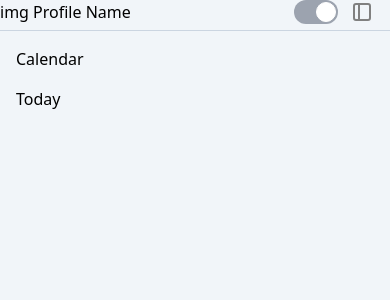
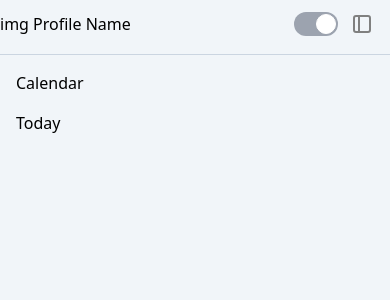
Before and after one commit to Astilion/ToDoApp, a React (Vite) app: page / in a window 390 px wide. Shown: the top 300 px of the page. Built offline with nearby package versions, Linux system fonts and the light colour scheme; no server answers; the database is empty.

Commit message:
added open & closing logic

```diff
--- a/src/components/ui/Navigation/SideNav.tsx
+++ b/src/components/ui/Navigation/SideNav.tsx
@@ -8,33 +8,44 @@ interface SideNavProps {
   handleThemeSwitch: () => void;
 }
 const SideNav = ({ handleThemeSwitch }: SideNavProps) => {
-  const initialNavClasses = 'fixed z-20 min-h-full w-full left-0 bg-slate-100 dark:bg-gray-700 dark:text-white md:flex md:w-auto md:flex-col md:left-0 md:relative';
+  const initialNavClasses =
+    "fixed z-20 min-h-full w-full left-0 bg-slate-100 dark:bg-gray-700 dark:text-white md:flex md:w-auto md:flex-col md:left-0 md:relative";
   const [isNavOpen, setIsNavOpen] = useState(false);
   const [navClasses, setNavClasses] = useState(initialNavClasses);
   const toggleNav = () => {
     setIsNavOpen(!isNavOpen);
 
     const updatedNavClasses = isNavOpen
-      ? 'fixed z-20 min-h-full w-full left-0 bg-slate-100 dark:bg-gray-700 dark:text-white md:flex md:w-auto md:flex-col md:left-0 md:relative'
-      : 'fixed z-20 min-h-full w-full -left-full bg-slate-100 dark:bg-gray-700 dark:text-white md:flex md:w-auto md:flex-col md:relative';
+      ? "fixed z-20 min-h-full w-full left-0 bg-slate-100 dark:bg-gray-700 dark:text-white md:flex md:w-auto md:flex-col md:left-0 md:relative"
+      : "fixed z-20 min-h-full w-full -left-full bg-slate-100 dark:bg-gray-700 dark:text-white md:flex md:w-auto md:flex-col md:relative";
     setNavClasses(updatedNavClasses);
 
     console.log(isNavOpen);
   };
   return (
+    <>
+      {isNavOpen && (
+        <button className="fixed z-20 m-4" onClick={toggleNav}>
+          <IconLayoutSidebar color={window.innerWidth <= 768 ? "white" : "gray"} />
+        </button>
+      )}
+
       <nav className={navClasses}>
-      <div className="flex justify-between md:py-3 md:pl-4">
+        <div className="flex justify-between py-3 md:pl-4">
           <UserProfile />
           <div className="">
             <ThemeSwitch handleThemeSwitch={handleThemeSwitch} />
+            {!isNavOpen && (
               <button className="mr-4" onClick={toggleNav}>
                 <IconLayoutSidebar color="gray" />
               </button>
+            )}
           </div>
         </div>
         <div className="mb-2 h-px w-full bg-slate-300 dark:bg-gray-600"></div>
         <NavList />
       </nav>
+    </>
   );
 };
 
```
Lines whose indentation alone changed are shown as unchanged.
